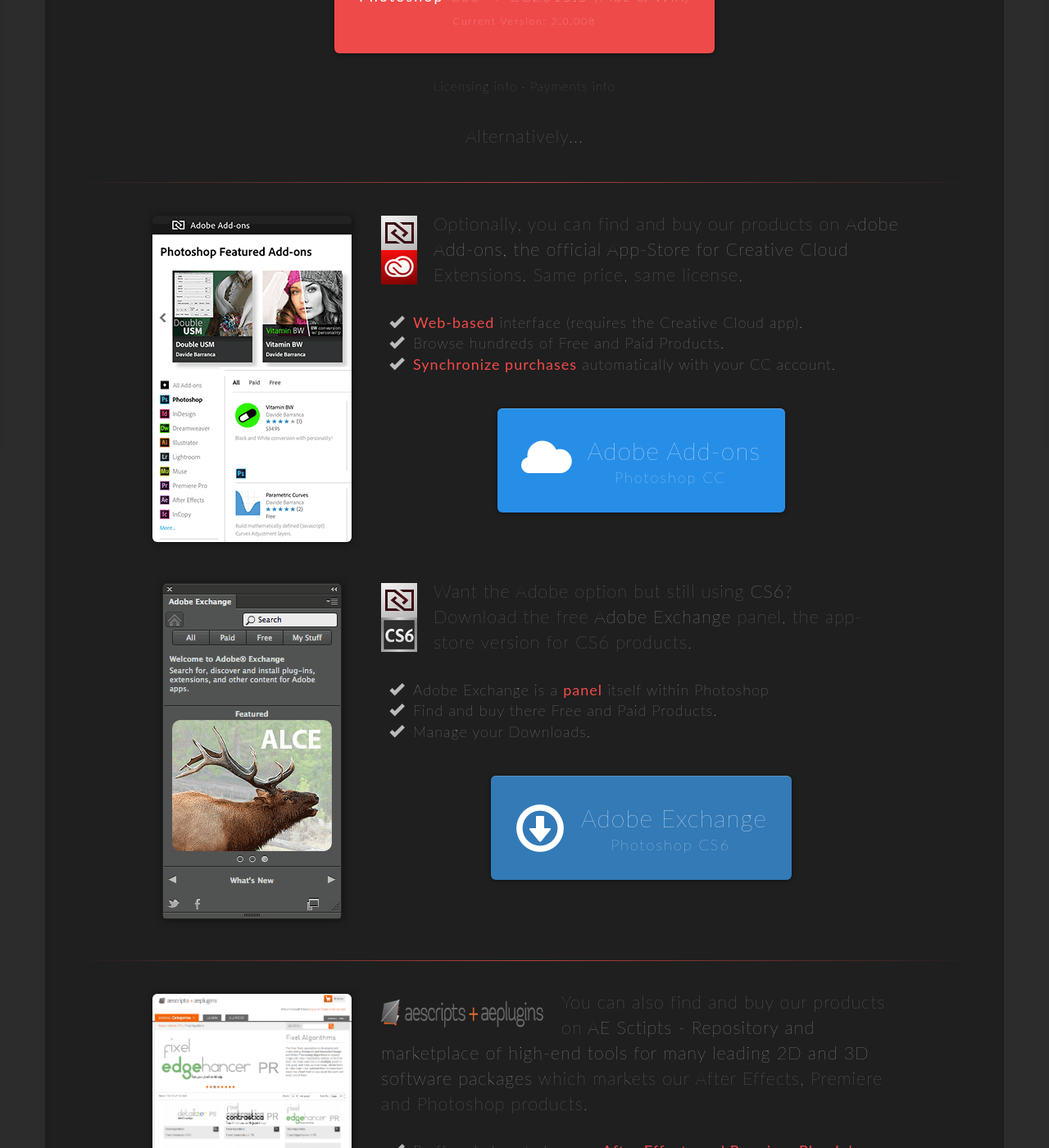
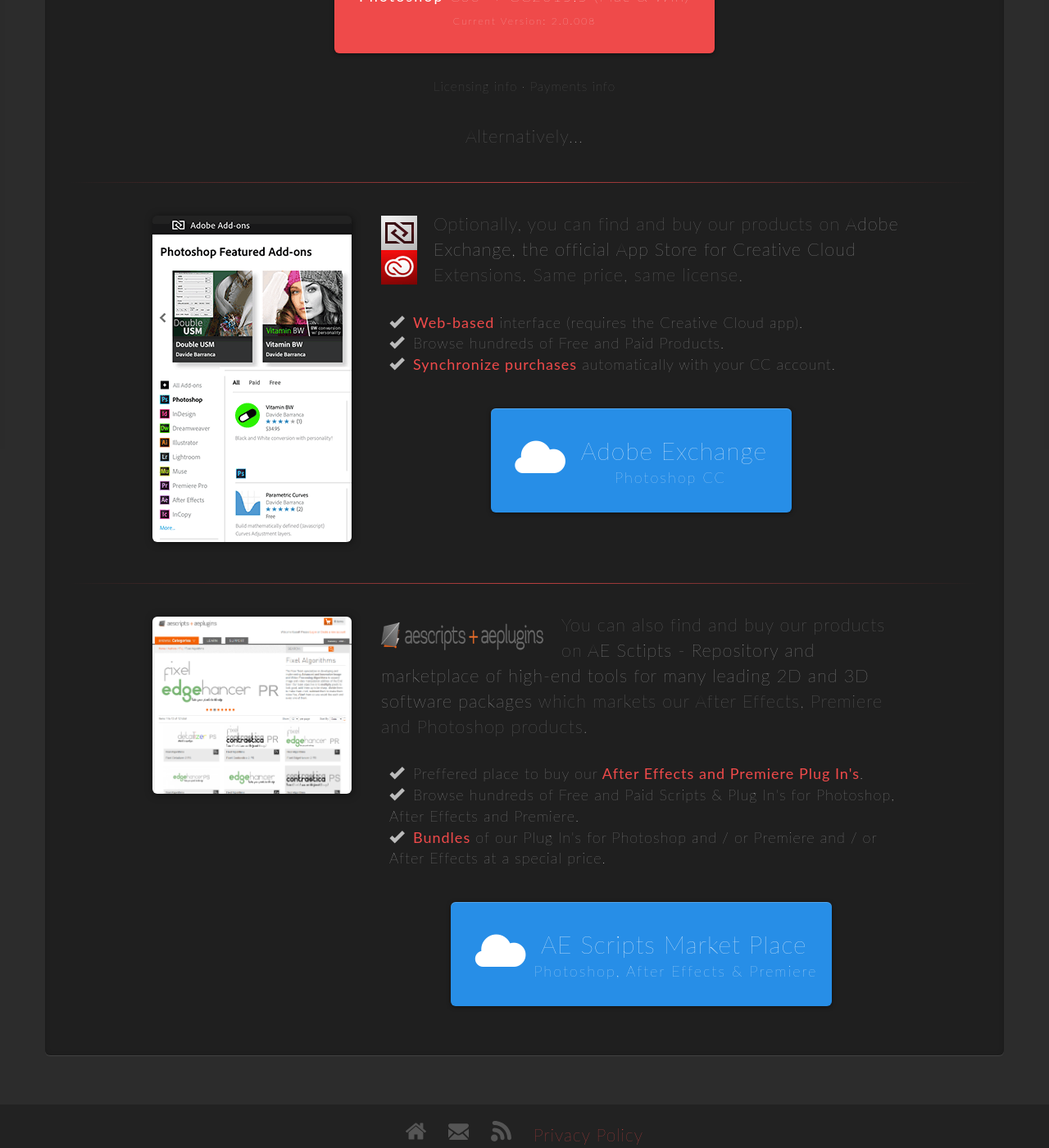
Before and after one commit to FixelAlgorithmsTeam/fixel, a Jekyll site: the page built from buy/index.html, in a window 1280 px wide and 1400 px high, scrolled down 852 px. Shown: the whole window at 82% size. Built offline with Jekyll 4.4.1, drawn with Linux system fonts in a browser that asks for light colours; nearby versions of some CDN libraries; some web fonts are replaced; comment, search, counter and statistics services are not loaded.

Commit message:
New 	- 	Layout. Fixed 	- 	B Known Issues 	-	C To Do 	- 	Enable MathJax (See documentation). Remarks 	- 	E

```diff
--- a/_includes/header.html
+++ b/_includes/header.html
@@ -26,6 +26,9 @@
 
 	<!-- Font Awesome -->
 	<link rel="stylesheet" type="text/css" href="https://maxcdn.bootstrapcdn.com/font-awesome/4.7.0/css/font-awesome.min.css">
+
+	<!-- Font MammaGamma See https://www.onlinewebfonts.com/download/1d8209e6e1d626b5657d1a5b99ea9572 -->
+	<link href="//db.onlinewebfonts.com/c/1d8209e6e1d626b5657d1a5b99ea9572?family=MammaGamma" rel="stylesheet" type="text/css"/>
 
     <!--    Site CSS - minified or not-->
     <!-- <link href="{{site.baseurl}}/css/main.css" rel="stylesheet"> -->
--- a/buy/index.html
+++ b/buy/index.html
@@ -41,68 +41,21 @@
 
 			<div class="row">
 				<div class="col-sm-3 col-md-offset-1">
-					<a href="https://creative.adobe.com/addons/producers/2714" target="_blank"><img class="img-rounded img-responsive img-shadow" width="243" height="398" src="../images/addons.png" alt="Adobe Add-ons" style="margin-bottom:20px"></a>
+					<a href="https://www.adobeexchange.com/creativecloud.partner.0011O000020psfDQAQ.html" target="_blank"><img class="img-rounded img-responsive img-shadow" width="243" height="398" src="../images/addons.png" alt="Adobe Exchange" style="margin-bottom:20px"></a>
 				</div>
 				<div class="col-sm-7 feature-text text-left">
 					<img src="images/exchange-cc.png" alt="Adobe Exchange Logo" width="44" height="84" class="pull-left" style="margin-right:20px">
-					<p style="margin-top:25px; font-size: 120%;">Optionally, you can find and buy our products on <span style="color:#bbb">Adobe Add-ons, the official App-Store for Creative Cloud</span> Extensions. Same price, same license.</p>
+					<p style="margin-top:25px; font-size: 120%;">Optionally, you can find and buy our products on <span style="color:#bbb">Adobe Exchange, the official App Store for Creative Cloud</span> Extensions. Same price, same license.</p>
 					<ul class="feature-text list-unstyled" style="padding-top:20px; padding-bottom: 0; padding-left: 10px; color:#bbb">
 						<li><span class="glyphicon glyphicon-ok" style="margin-right:10px"></span><strong>Web-based</strong> interface (requires the Creative Cloud app).</li>
 						<li><span class="glyphicon glyphicon-ok" style="margin-right:10px"></span>Browse hundreds of Free and Paid Products.</li>
 						<li><span class="glyphicon glyphicon-ok" style="margin-right:10px"></span><strong>Synchronize purchases</strong> automatically with your CC account.</li>
 					</ul>
 					<div class="text-center">
-						<a href="https://creative.adobe.com/addons/producers/2714" target="_blank" class="btn btn-primary-blue btn-buy text-center" role="button" title="Visit the Adobe Add-ons store">
-							<span class="glyphicon glyphicon-cloud pull-left download-icon"></span>&nbsp;Adobe Add-ons<span class="cs6cc">Photoshop CC</span>
+						<a href="https://www.adobeexchange.com/creativecloud.partner.0011O000020psfDQAQ.html" target="_blank" class="btn btn-primary-blue btn-buy text-center" role="button" title="Visit the Adobe Exchange store">
+							<span class="glyphicon glyphicon-cloud pull-left download-icon"></span>&nbsp;Adobe Exchange<span class="cs6cc">Photoshop CC</span>
 						</a>
 					</div>
-
-				</div> <!-- col-sm-7 -->
-			</div> <!-- inner row -->
-<!--			<hr class="hr-products" style="margin-top:30px; margin-bottom:10px">-->
-
-			<div class="row">
-				<div class="col-sm-3 col-md-offset-1">
-					<a href="https://www.adobeexchange.com/panel" target="_blank"><img class="img-rounded img-responsive img-shadow" width="219" height="410" src="images/adobeexchange.png" alt="Adobe Exchange"style="margin-bottom:20px"></a>
-				</div>
-				<div class="col-sm-7 feature-text text-left">
-					<img src="images/exchange-cs6.png" alt="Adobe Exchange Logo" width="44" height="84" class="pull-left" style="margin-right:20px">
-					<p style="margin-top:25px; font-size: 120%">Want the Adobe option but still using <span style="color:#bbb">CS6</span>?<br>Download the free <span style="color:#bbb">Adobe Exchange</span> panel, the app-store version for CS6 products.</p>
-					<ul class="feature-text list-unstyled" style="padding-top:20px; padding-bottom: 0; padding-left: 10px; color:#bbb">
-						<li><span class="glyphicon glyphicon-ok" style="margin-right:10px"></span>Adobe Exchange is a <strong>panel</strong> itself within Photoshop</li>
-						<li><span class="glyphicon glyphicon-ok" style="margin-right:10px"></span>Find and buy there Free and Paid Products.</li>
-						<li><span class="glyphicon glyphicon-ok" style="margin-right:10px"></span>Manage your Downloads.</li>
-					</ul>
-					<div class="text-center">
-						<a href="https://www.adobeexchange.com/panel" target="_blank" class="btn btn-primary btn-buy text-center" role="button" title="Download the Exchange panel for CS6">
-							<span class="glyphicon glyphicon-download pull-left download-icon"></span>&nbsp;Adobe Exchange<span class="cs6cc">Photoshop CS6</span>
-						</a>
-						<!-- <p class="small"><a class="licensing" data-toggle="modal" href="licensing.html" data-target="#modalDialogLicensing">Licensing info</a> &middot; <a class="licensing" data-toggle="modal" href="payments.html" data-target="#modalDialogPayments">Payments info</a></p> -->
-					</div>
-
-					<!-- MODAL DIALOG 3 of them -->
-					<div class="modal fade" id="modalDialogLicensing" tabindex="-1" role="dialog" aria-labelledby="Licensing Info" aria-hidden="true">
-						<div class="modal-dialog" >
-							<div class="modal-content licensing-content">
-								<!-- content from licensing.html here -->
-							</div>
-						</div>
-					</div>
-					<div class="modal fade" id="modalDialogPayments" tabindex="-1" role="dialog" aria-labelledby="Licensing Info" aria-hidden="true">
-						<div class="modal-dialog" >
-							<div class="modal-content licensing-content">
-								<!-- content from payments.html here -->
-							</div>
-						</div>
-					</div>
-				    <div class="modal fade" id="modalDialogBuy" tabindex="-1" role="dialog" aria-labelledby="Licensing Info" aria-hidden="true">
-						<div class="modal-dialog" >
-							<div class="modal-content licensing-content">
-								<!-- content from payments.html here -->
-							</div>
-						</div>
-					</div>
-					<!-- END MODAL DIALOG -->
 
 				</div> <!-- col-sm-7 -->
 			</div> <!-- inner row -->
```
